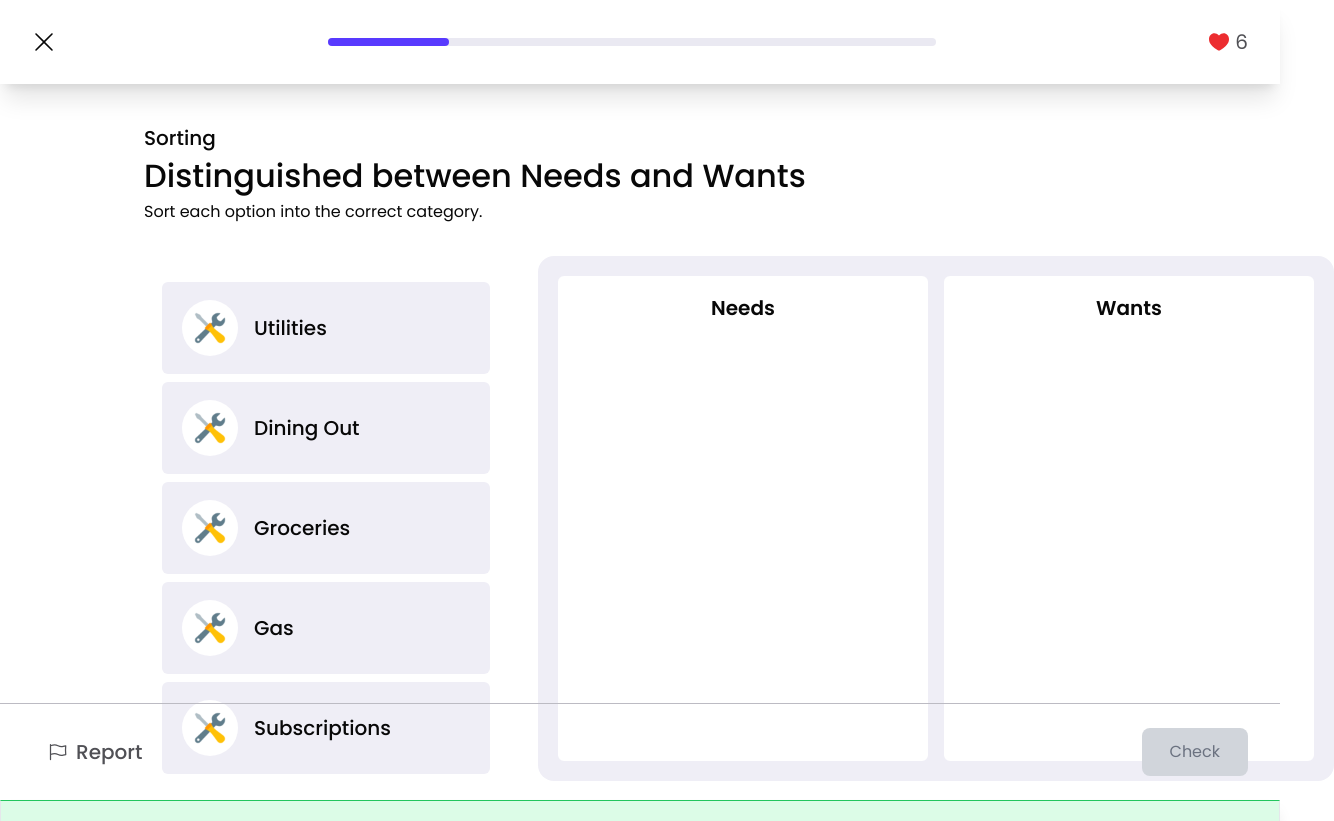
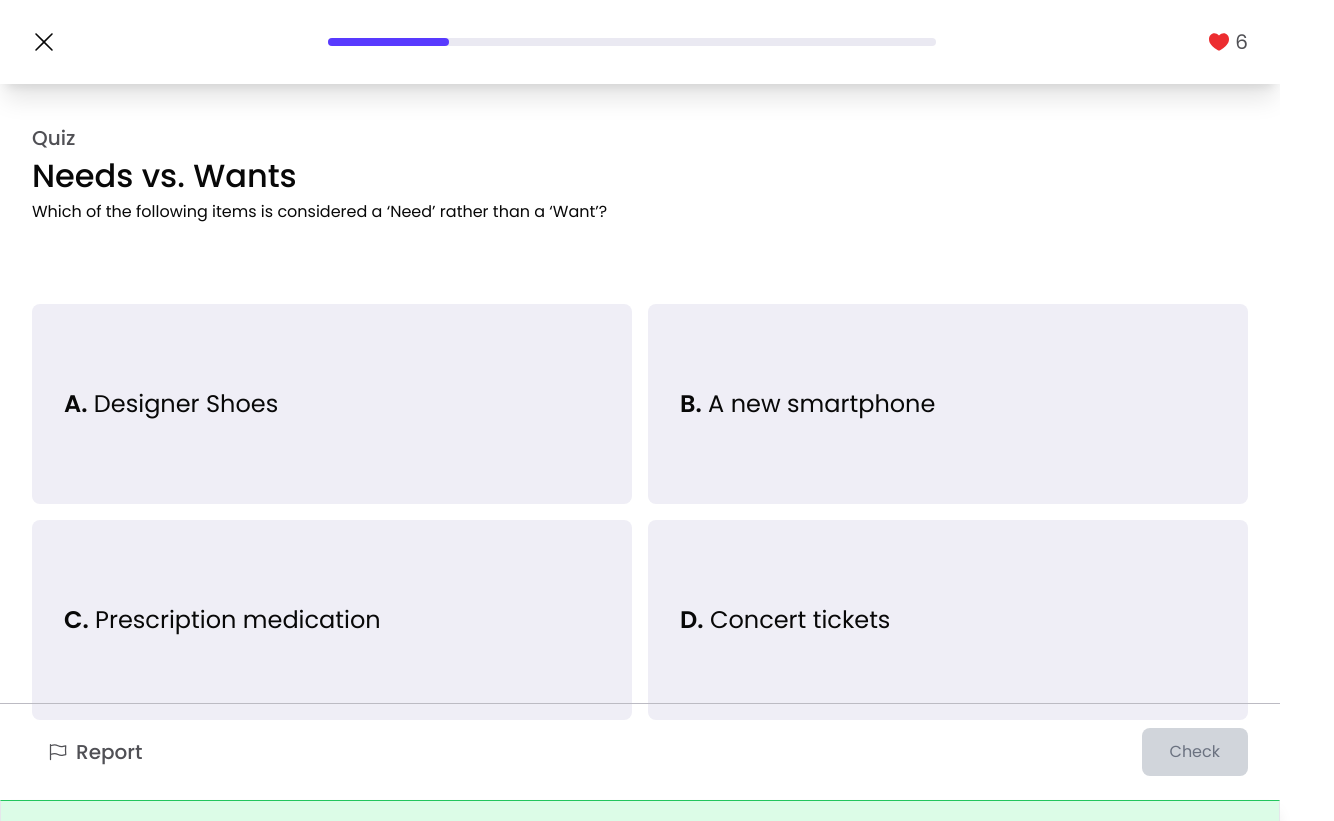
Before and after one commit to LearnEffinity/effinity-app, a Next.js app: page /learn/1/1/1 in a window 1280 px wide. Both pictures are taken after a click on the button "Continue". Shown: the whole page, 1334 px wide, since content can reach past the window. After the commit the page ends 800 px from the top, so only its background shows below. Built offline with nearby package versions, Linux system fonts and the light colour scheme.

Commit message:
basic quiz layout

```diff
--- a/src/app/learn/[topic]/[module_number]/[lesson_number]/page.tsx
+++ b/src/app/learn/[topic]/[module_number]/[lesson_number]/page.tsx
@@ -1,7 +1,7 @@
 "use client";
 import React, { useState, useEffect } from "react";
 import { useRouter } from "next/navigation";
-import QuizActivity from "@/components/dashboard/learn/activities/QuizActivity";
+import QuizActivity from "@/components/dashboard/learn/activities/quiz/QuizActivity";
 import SortingActivity from "@/components/dashboard/learn/activities/sorting/SortingActivity";
 import FillBlankActivity from "@/components/dashboard/learn/activities/fill-blank/FillBlankActivity";
 import MatchingActivity from "@/components/dashboard/learn/activities/MatchingActivity";
@@ -19,10 +19,10 @@ type ScreenType =
 
 const baseScreens: ScreenType[] = [
   "intro",
+  "quiz",
   "activity1",
   "activity2",
   "activity3",
-  "quiz",
   "conclusion",
 ];
 
--- a/src/components/dashboard/learn/activities/QuizActivity.tsx
+++ /dev/null
@@ -1,9 +0,0 @@
-import React from "react";
-
-export default function QuizActivity() {
-  return (
-    <>
-      <div>QuizActivity</div>
-    </>
-  );
-}
--- /dev/null
+++ b/src/components/dashboard/learn/activities/quiz/QuizActivity.tsx
@@ -0,0 +1,58 @@
+"use client";
+
+import React from "react";
+import { useLessonContext } from "../../lessons/LessonContext";
+
+interface QuizQuestion {
+  id: string;
+  question: string;
+  options: string[];
+  correctAnswer: number;
+}
+
+const question: QuizQuestion = {
+  id: "1",
+  question:
+    "Which of the following items is considered a ‘Need’ rather than a ‘Want’?",
+  options: [
+    "Designer Shoes",
+    "A new smartphone",
+    "Prescription medication",
+    "Concert tickets",
+  ],
+  correctAnswer: 2,
+};
+
+export default function QuizActivity() {
+  const { bottomBarState, setBottomBarState } = useLessonContext();
+
+  return (
+    <div className="flex w-full justify-center px-8 pb-10">
+      <div className="flex w-full max-w-[1500px] flex-col items-start">
+        <div className="pb-8 pt-10">
+          <h3 className="text-xl font-medium text-text-secondary">Quiz</h3>
+          <h1 className="text-4xl font-medium text-text-primary">
+            {"Needs vs. Wants"}
+          </h1>
+          <h2>{question.question}</h2>
+        </div>
+        <div className="mt-12 grid w-full grid-cols-2 grid-rows-2 gap-4">
+          {question.options.map((option, i) => {
+            const correct = i === question.correctAnswer;
+
+            return (
+              <div
+                className="flex h-[200px] w-full cursor-pointer items-center rounded-lg bg-surface-base p-8"
+                key={i}
+              >
+                <span className="text-2xl">
+                  <b>{String.fromCharCode(65 + i)}.</b> {option}
+                </span>
+              </div>
+            );
+          })}
+        </div>
+      </div>
+    </div>
+  );
+}
```
